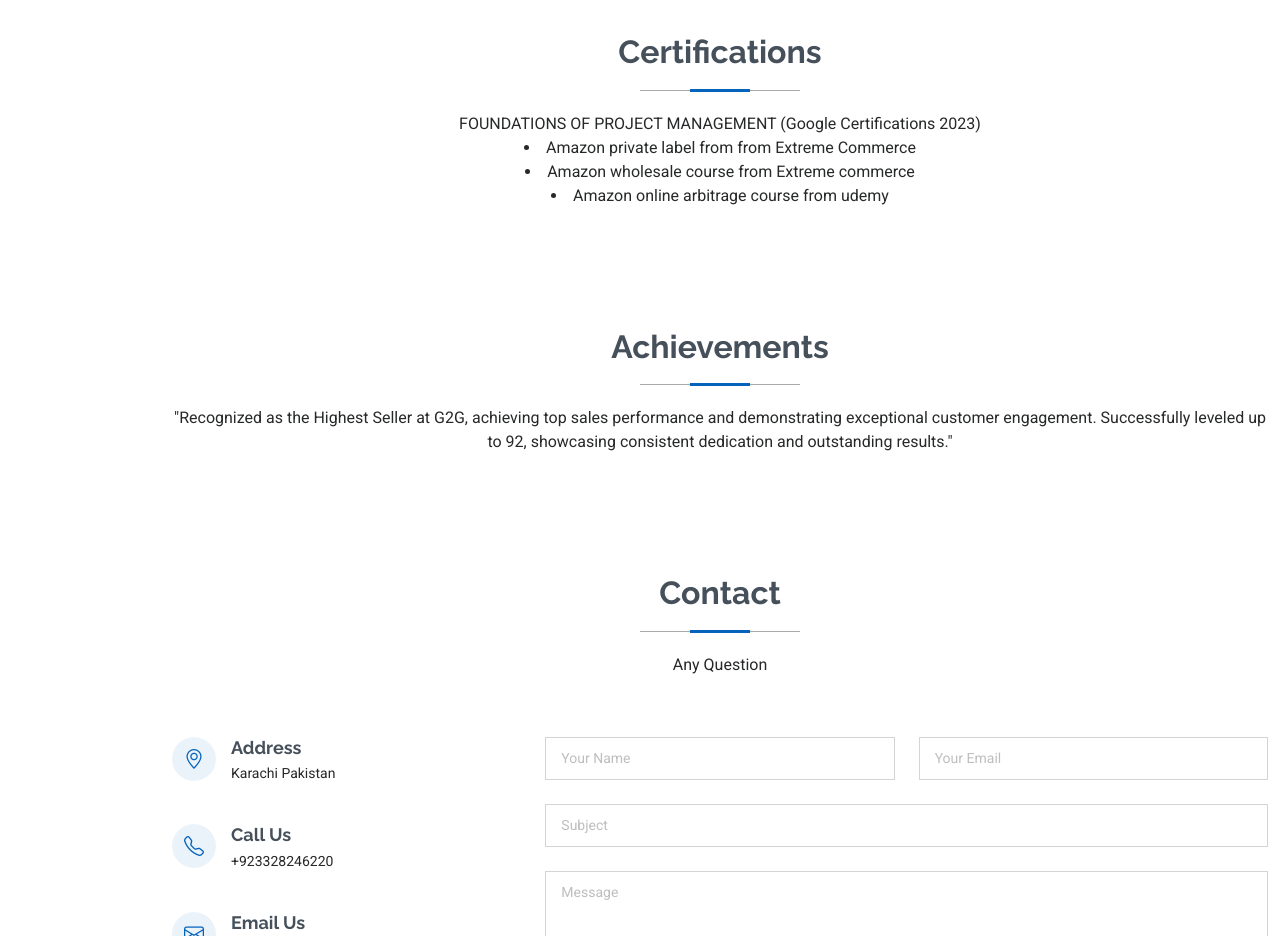
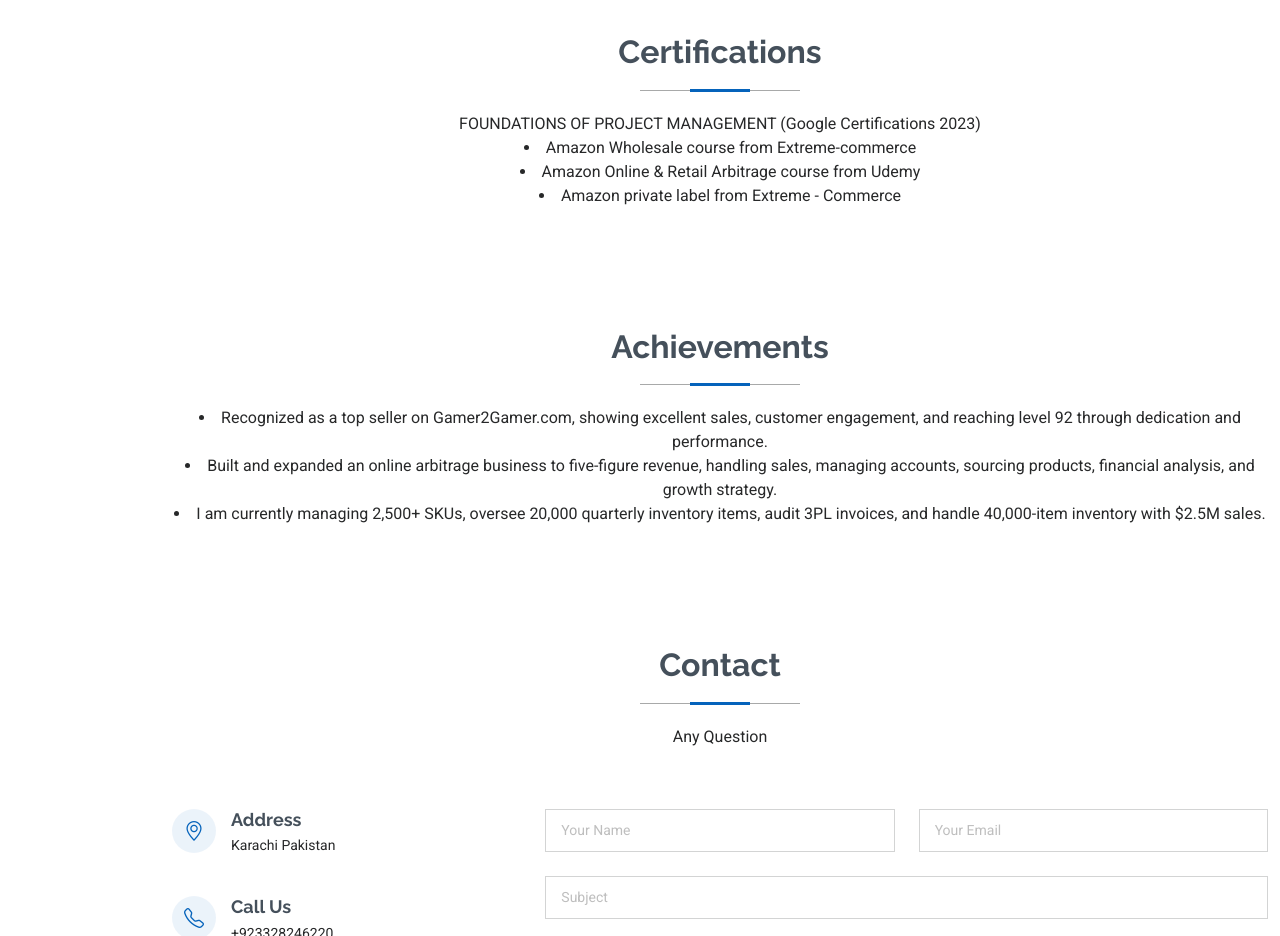
Before and after one commit to Huzaifa-Ghazi/Huzaifaportfolio.github.io, a plain HTML site: page index.html in a window 1280 px wide. Shown: the part 3800-4736 px from the top of the page. Drawn offline with Linux system fonts and the light colour scheme.

Commit message:
Update index.html
added some points

```diff
--- a/index.html
+++ b/index.html
@@ -378,9 +378,10 @@
       <div class="container section-title" data-aos="fade-up">
         <h2>Certifications</h2>
         <p>FOUNDATIONS OF PROJECT MANAGEMENT (Google Certifications 2023) </p>
-        <li>Amazon private label from  from Extreme Commerce</li>
-        <li>Amazon wholesale course from Extreme commerce</li>
-        <li>Amazon online arbitrage course from udemy</li>
+        <li>Amazon Wholesale course from Extreme-commerce</li>
+
+        <li>Amazon Online & Retail  Arbitrage    course from   Udemy</li>
+<li>Amazon private label      from     Extreme - Commerce</li>
       </div><!-- End Section Title -->
 
 
@@ -391,7 +392,9 @@
       <!-- Section Title -->
       <div class="container section-title" data-aos="fade-up">
         <h2>Achievements</h2>
-        <p>"Recognized as the Highest Seller at G2G, achieving top sales performance and demonstrating exceptional customer engagement. Successfully leveled up to 92, showcasing consistent dedication and outstanding results."</p>
+      <li>Recognized as a top seller on Gamer2Gamer.com, showing excellent sales, customer engagement, and reaching level 92 through dedication and performance.</li>
+        <li>Built and expanded an online arbitrage business to five-figure revenue, handling sales, managing accounts, sourcing products, financial analysis, and growth strategy.</li>
+        <li>I am currently managing 2,500+ SKUs, oversee 20,000 quarterly inventory items, audit 3PL invoices, and handle 40,000-item inventory with $2.5M sales.</li>
       </div><!-- End Section Title -->
 
 
```
